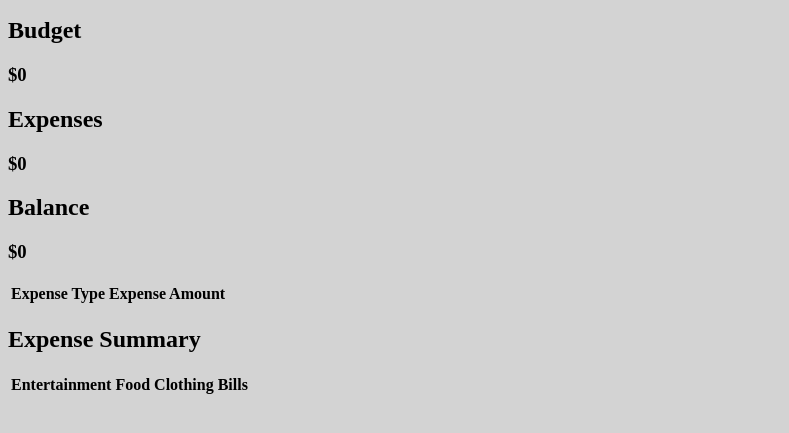
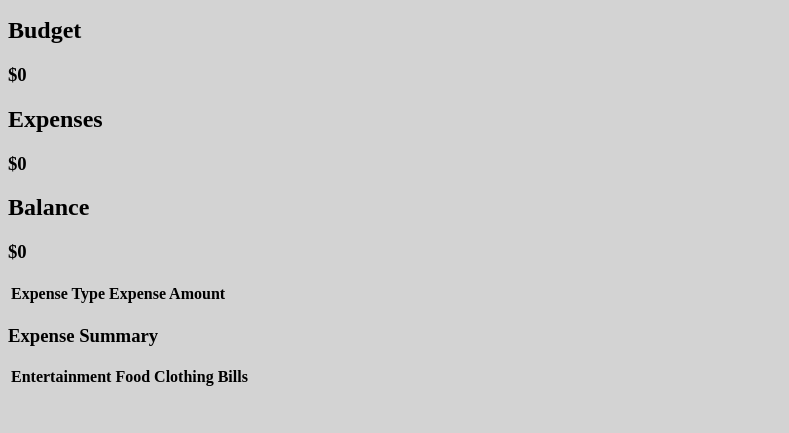
Before and after one commit to ivonaivezaj/budget-app-project, a plain HTML site: page index.html in a window 1280 px wide. Shown: the part 125-558 px from the top of the page, without its empty margins (0-789 px from the left). Drawn offline with Linux system fonts and the light colour scheme.

Commit message:
Add files via upload

```diff
--- a/index.html
+++ b/index.html
@@ -33,7 +33,7 @@
           <input type="number" id="expenseAmount" />
           <button type="button" id="expenseButton">Add Expense</button>
       </form>
-
+    </div>
       <!-- BALANCE CONTAINER -->
       <div id="balance-container">
         <div id="budgetTotalAmount">
@@ -59,9 +59,8 @@
           </tr>
         </table>
       </div>
-    </div>
     <table id='summary'>
-      <h2>Expense Summary</h2>
+      <h3>Expense Summary</h3>
       <table>
           <tr>
             <th>Entertainment</th>
```
